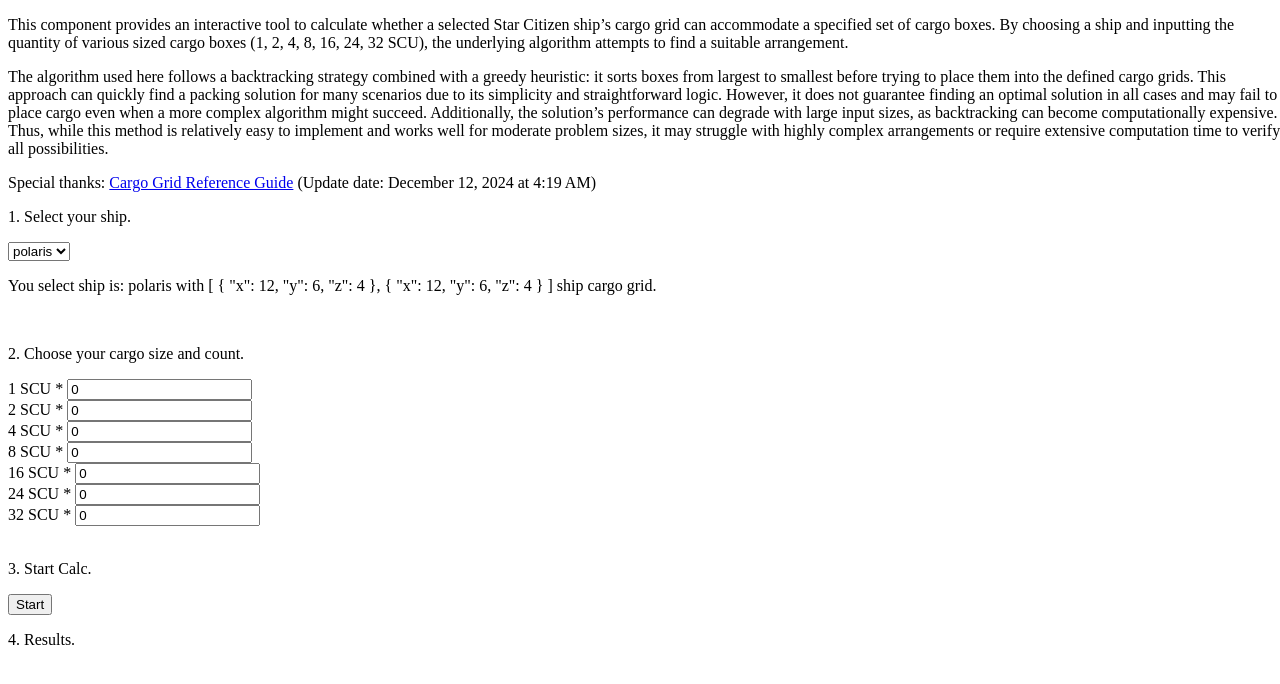
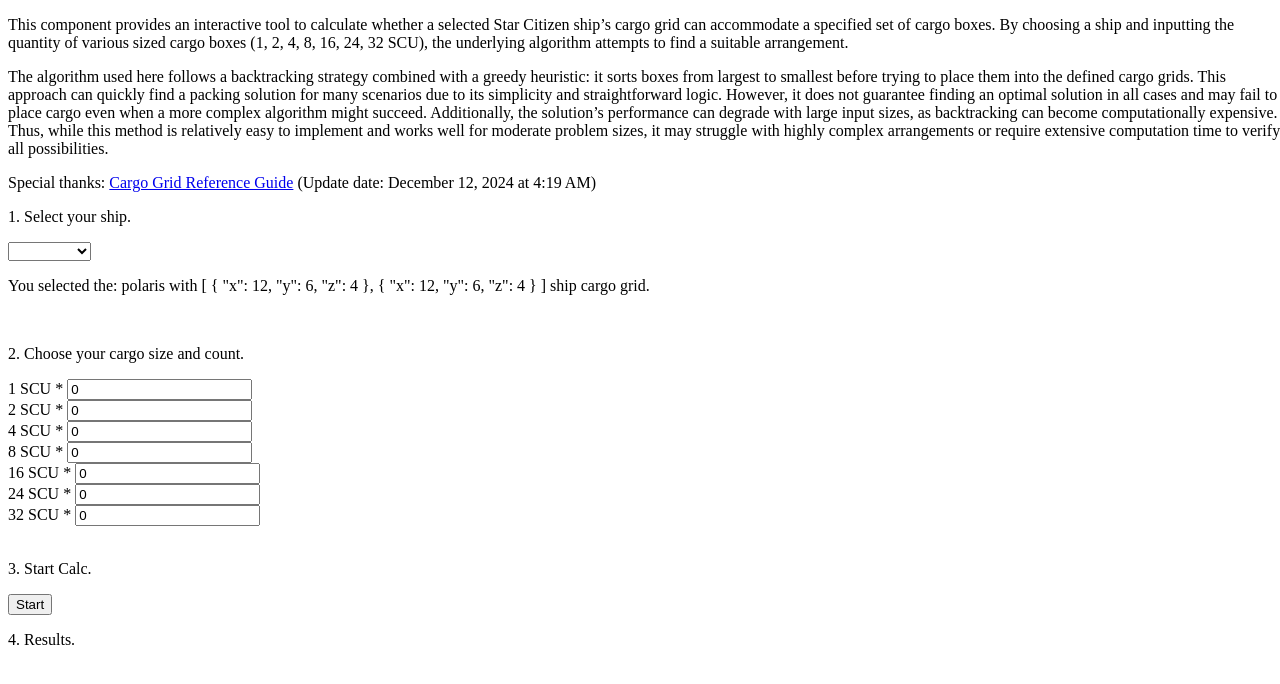
Before and after one commit to cfdxkk/sc-cargo-calc, a Nuxt app: page / in a window 1280 px wide. Shown: the top 684 px of the page. Built offline with nearby package versions, Linux system fonts and the light colour scheme.

Commit message:
Update index.vue

```diff
--- a/pages/index.vue
+++ b/pages/index.vue
@@ -30,8 +30,8 @@
      * 每个飞船拥有的货物网格尺寸列表
      */
     const shipCargoList = ref<Record<string, ShipCargoGrid3D>>({
-        polaris: [{ x: 12, y:6, z:4 }, { x: 12, y: 6, z: 4 }], // 576 SCU
-        c2: [{ x: 15, y: 8, z: 4 }, { x: 9, y: 6, z: 4 }], // 696 SCU
+        rsi_polaris: [{ x: 12, y:6, z:4 }, { x: 12, y: 6, z: 4 }], // 576 SCU
+        cru_c2: [{ x: 15, y: 8, z: 4 }, { x: 9, y: 6, z: 4 }], // 696 SCU
     });
 
     const selectedShip = ref({shipName: "polaris", shipCargoGrid: [{ x: 12, y:6, z:4 }, { x: 12, y: 6, z: 4 }] as ShipCargoGrid3D}); // 用户选中的飞船，默认是 polaris
@@ -249,7 +249,7 @@
         {{ shipName }}
       </option>
     </select>
-    <p>You select ship is: {{ selectedShip.shipName }} with {{ selectedShip.shipCargoGrid }} ship cargo grid.</p>
+    <p>You selected the: {{ selectedShip.shipName }} with {{ selectedShip.shipCargoGrid }} ship cargo grid.</p>
 
     <br />
     <p>2. Choose your cargo size and count.</p>
```
